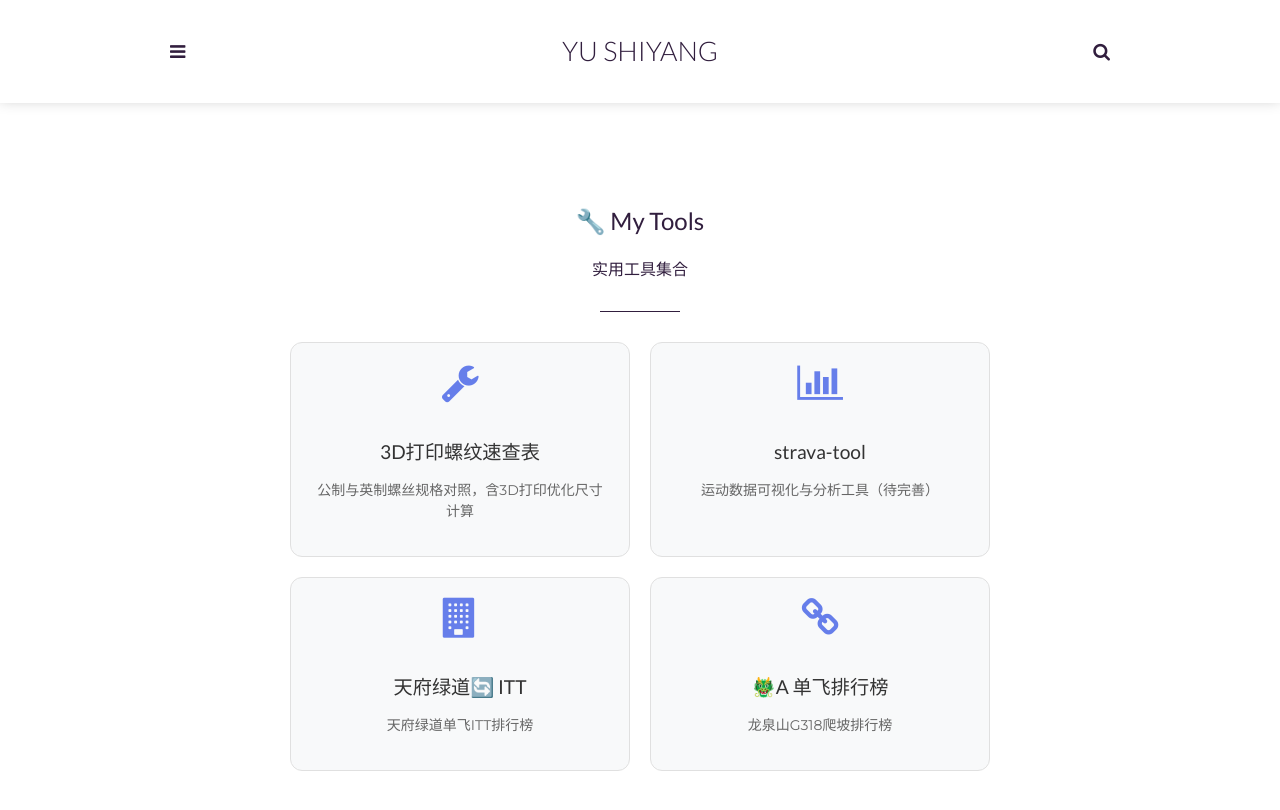
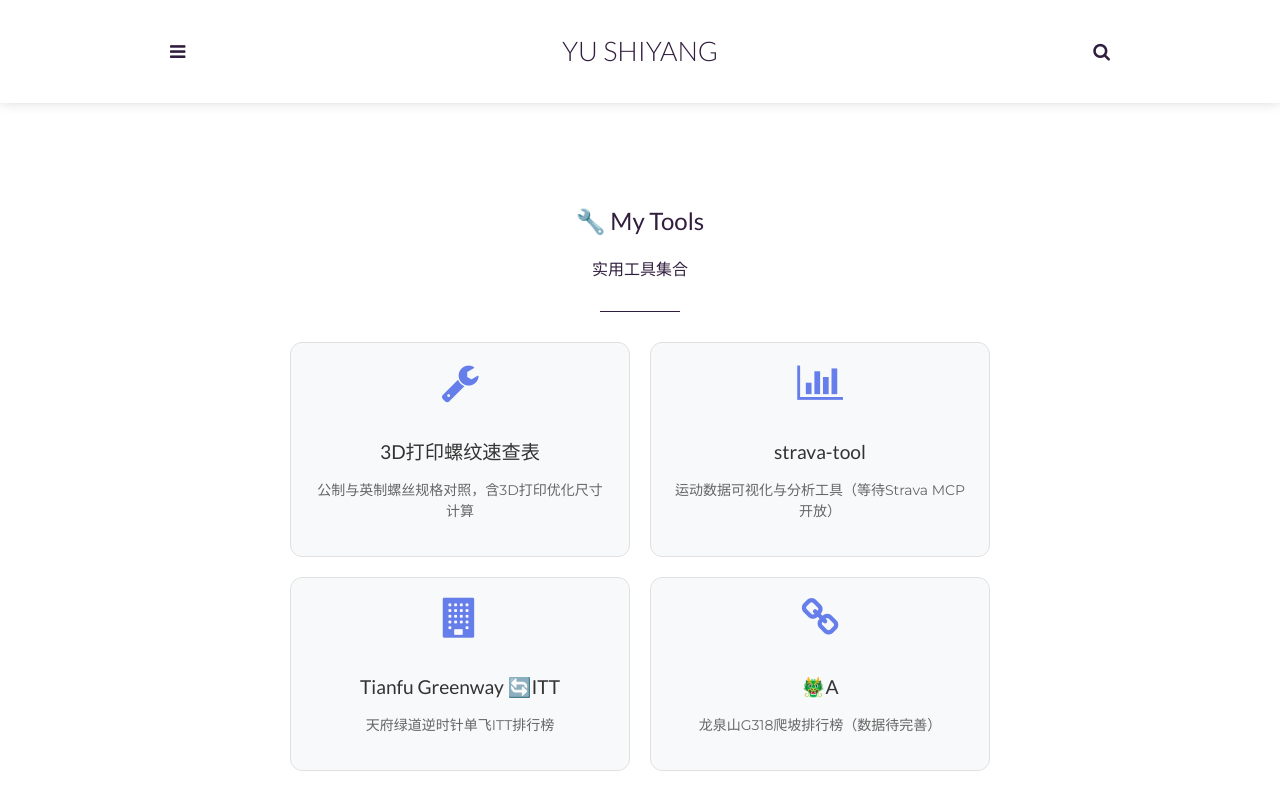
Before and after one commit to techysy/techysy.github.io, a Jekyll site: the page built from _pages/tools.html, in a window 1280 px wide. Shown: the top 810 px of the page. Built offline with Jekyll 4.4.1, drawn with Linux system fonts in a browser that asks for light colours; comment, search, counter and statistics services are not loaded; a style sheet for code colours, icons or effects is not loaded.

Commit message:
Update tools.html

```diff
--- a/_pages/tools.html
+++ b/_pages/tools.html
@@ -19,17 +19,17 @@ permalink: /tools/
         <div class="tool-card">
           <i class="fa fa-bar-chart" aria-hidden="true"></i>
           <h3><a href="{{site.baseurl}}/strava-tool">strava-tool</a></h3>
-          <p>运动数据可视化与分析工具（待完善）</p>
+          <p>运动数据可视化与分析工具（等待Strava MCP开放）</p>
         </div>
         <div class="tool-card">
           <i class="fa fa-building" aria-hidden="true"></i>
-          <h3><a href="{{site.baseurl}}/tianfu-itt">天府绿道🔄  ITT</a></h3>
-          <p>天府绿道单飞ITT排行榜</p>
+          <h3><a href="{{site.baseurl}}/tianfu-itt">Tianfu Greenway 🔄ITT</a></h3>
+          <p>天府绿道逆时针单飞ITT排行榜</p>
         </div>
         <div class="tool-card">
           <i class="fa fa-link" aria-hidden="true"></i>
-          <h3><a href="{{site.baseurl}}/long-a-side">🐲A 单飞排行榜</a></h3>
-          <p>龙泉山G318爬坡排行榜</p>
+          <h3><a href="{{site.baseurl}}/long-a-side">🐲A</a></h3>
+          <p>龙泉山G318爬坡排行榜（数据待完善）</p>
         </div>
       </div>
     </section>
```
